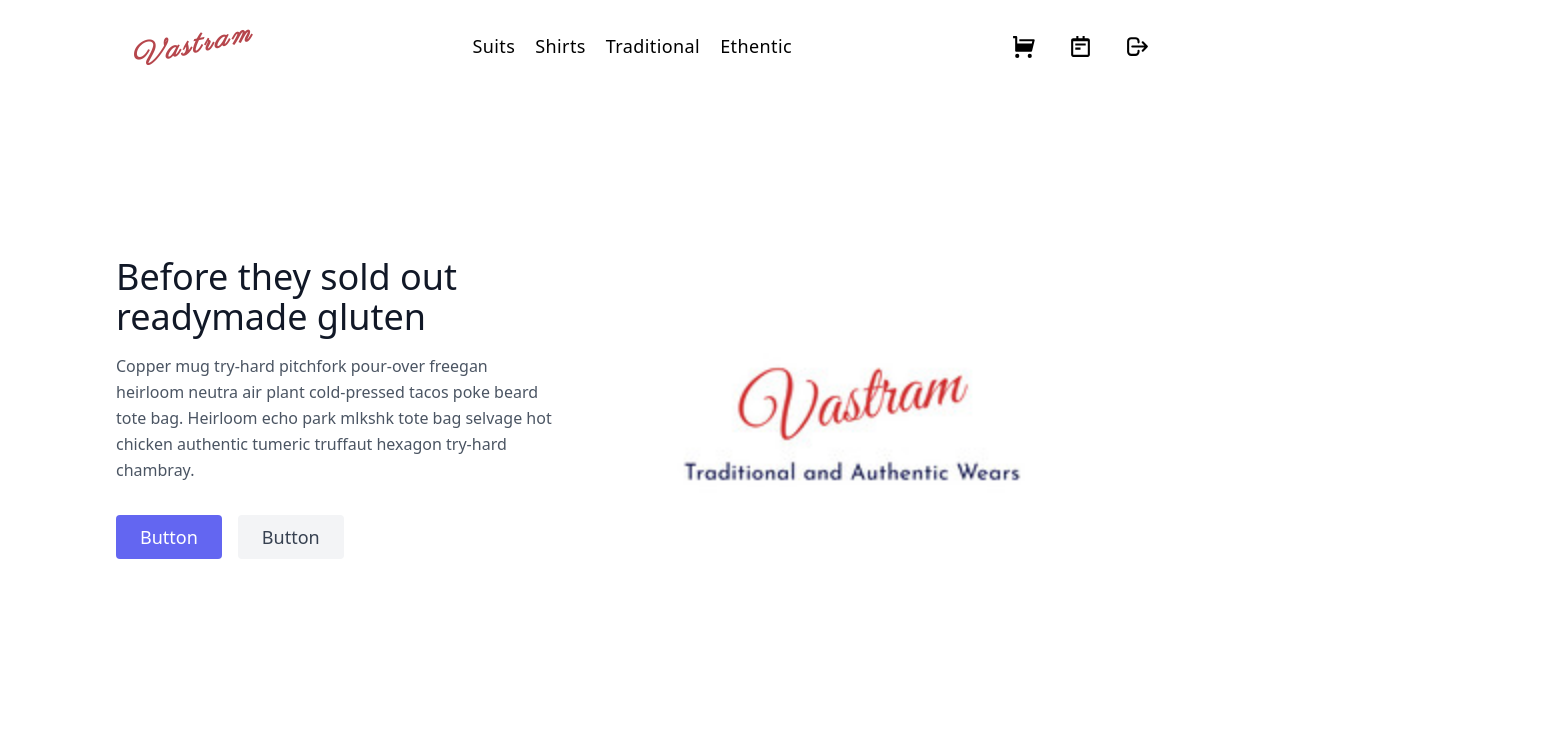
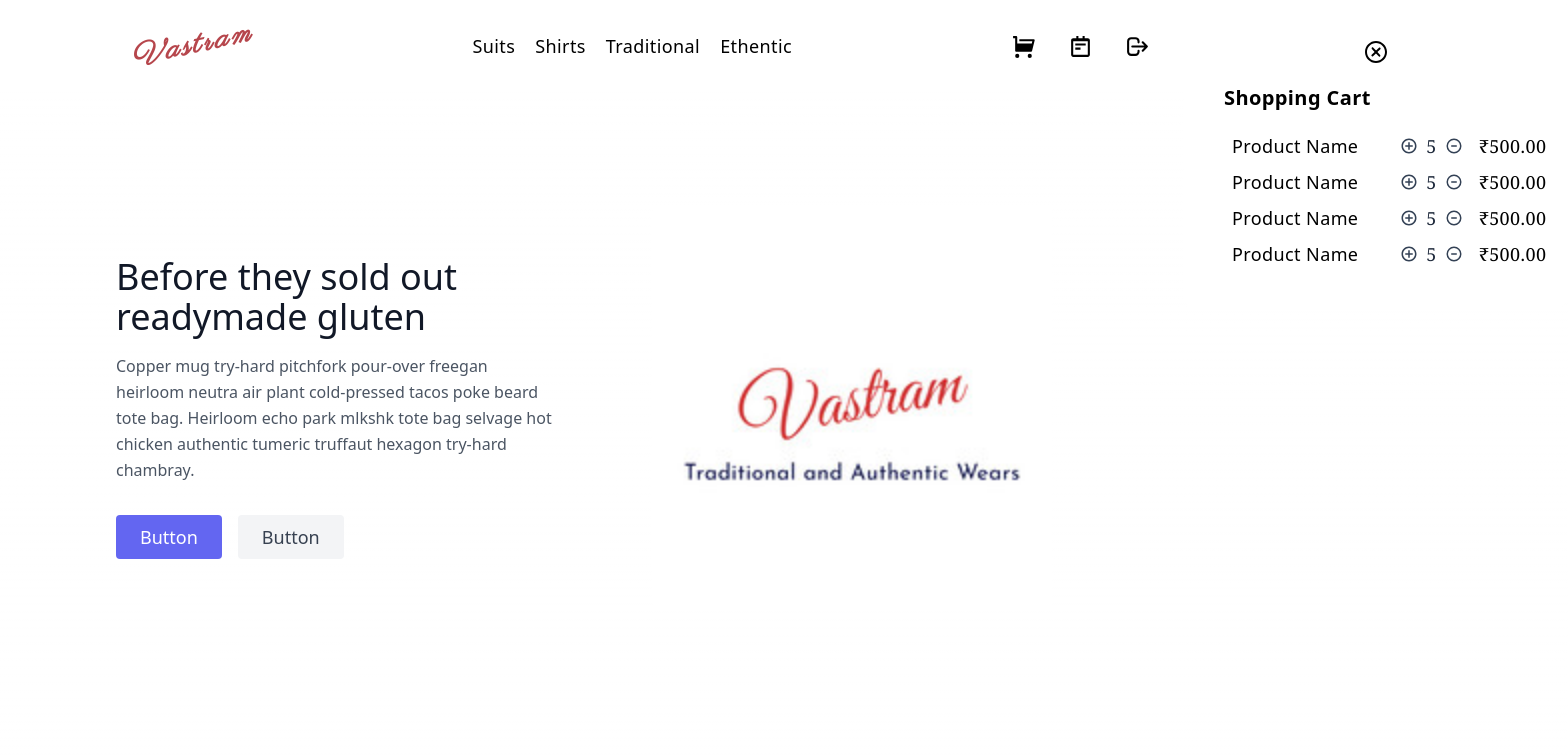
Before and after one commit to shawakash/Vastram, a Next.js app in the folder vastram/: page / in a window 1280 px wide. Shown: the top 756 px of the page, 1568 px wide, since content can reach past the window. Built offline with nearby package versions, Linux system fonts and the light colour scheme.

Commit message:
Side Bar Updation

```diff
--- a/vastram/src/components/Navbar.jsx
+++ b/vastram/src/components/Navbar.jsx
@@ -1,11 +1,25 @@
 import Link from 'next/link';
-import React from 'react'
+import React, { useRef } from 'react'
 import { RiShoppingCartFill } from 'react-icons/ri'
 import { BiNotepad } from 'react-icons/bi'
-import { CgProfile } from 'react-icons/cg'
-import { HiOutlineLogout } from 'react-icons/hi'
+import { CgProfile, CgCloseO } from 'react-icons/cg'
+import { HiOutlineLogout, HiOutlineMinusCircle } from 'react-icons/hi'
+import { RiAddCircleLine } from 'react-icons/ri'
 
 const Navbar = () => {
+    const sideCartRef = useRef();
+    const toggleCart = () => {
+        if (sideCartRef.current.classList.contains('translate-x-full')) {
+            sideCartRef.current.classList.remove('translate-x-full')
+            sideCartRef.current.classList.add('translate-x-0')
+            // sideCartRef.current.classList.remove('hidden')
+        }
+        else if (!sideCartRef.current.classList.contains('translate-x-full')) {
+            sideCartRef.current.classList.remove('translate-x-0')
+            sideCartRef.current.classList.add('translate-x-full')
+            // sideCartRef.current.classList.add('hidden')
+        }
+    }
     return (
         <nav className="flex flex-col items-center justify-around px-5 py-3 md:flex-row gap-y-2 tracking-wide md:py-7 sticky top-0 bg-white backdrop-blur-lg bg-opacity-70">
             <div className="brand font-bold text-xl cursor-pointer md:text-3xl italic text-[#b6464c] font-head tracking-widest -rotate-12">
@@ -27,17 +41,67 @@ const Navbar = () => {
                     <li className="">Ethentic</li>
                 </Link>
             </ul>
-            <ul className="flex gap-x-5 text-sm font-medium md:text-lg justify-between items-center lg:gap-x-8">
-                <Link href={'/checkout'}>
-                    <li className=""><RiShoppingCartFill className='text-base md:text-lg lg:text-[25px]'/></li>
-                </Link>
+            <ul className="flex gap-x-5 text-sm font-medium md:text-lg justify-between items-center lg:gap-x-8 cursor-pointer">
+                {/* <Link href={'/checkout'}> */}
+                    <li onClick={toggleCart} className=""><RiShoppingCartFill className='text-base md:text-lg lg:text-[25px]' /></li>
+                {/* </Link> */}
                 <Link href={'/order'}>
-                    <li className=""><BiNotepad className='text-base md:text-lg lg:text-[25px]'/></li>
+                    <li className=""><BiNotepad className='text-base md:text-lg lg:text-[25px]' /></li>
                 </Link>
                 <Link href={'/logout'}>
-                    <li className=""><HiOutlineLogout className='text-base md:text-lg lg:text-[25px]'/></li>
+                    <li className=""><HiOutlineLogout className='text-base md:text-lg lg:text-[25px]' /></li>
                 </Link>
             </ul>
+            <div ref={sideCartRef} className="sideCart absolute top-24 right-24 flex flex-col gap-y-5 p-10 bg-white bg-opacity-95 rounded-xl md:top-0 right-0 tracking-wide transform transition-transform translate-x-full w-72 md:w-96">
+                <div onClick={toggleCart} className="flex justify-center text-2xl cursor-pointer"><CgCloseO /></div>
+                <h2 className="heading font-semibold text-base md:text-xl">Shopping Cart</h2>
+                <ol className="list-decimal font-normal flex flex-col w-full gap-y-2 text-sm md:text-lg pl-2">
+                    <li className="flex text-sm md:gap-x-4 gap-x-2 items-center text-[14.5px] md:text-lg">
+                        <div className="product w-2/3 ">Product Name</div>
+                        <div className="item-info w-1/6 font-serif flex items-center gap-x-2 w-fit">
+                            <div className="incr text-lg text-slate-700"><RiAddCircleLine /></div>
+                            <div className="count text-slate-800">5</div>
+                            <div className="decr text-slate-700"><HiOutlineMinusCircle /></div>
+                        </div>
+                        <div className="item-total w-1/6 font-serif">
+                        ₹500.00
+                        </div>
+                    </li>
+                    <li className="flex text-sm md:gap-x-4 gap-x-2 items-center text-[14.5px] md:text-lg">
+                        <div className="product w-2/3 ">Product Name</div>
+                        <div className="item-info w-1/6 font-serif flex items-center gap-x-2 w-fit">
+                            <div className="incr text-lg text-slate-700"><RiAddCircleLine /></div>
+                            <div className="count text-slate-800">5</div>
+                            <div className="decr text-slate-700"><HiOutlineMinusCircle /></div>
+                        </div>
+                        <div className="item-total w-1/6 font-serif">
+                        ₹500.00
+                        </div>
+                    </li>
+                    <li className="flex text-sm md:gap-x-4 gap-x-2 items-center text-[14.5px] md:text-lg">
+                        <div className="product w-2/3 ">Product Name</div>
+                        <div className="item-info w-1/6 font-serif flex items-center gap-x-2 w-fit">
+                            <div className="incr text-lg text-slate-700"><RiAddCircleLine /></div>
+                            <div className="count text-slate-800">5</div>
+                            <div className="decr text-slate-700"><HiOutlineMinusCircle /></div>
+                        </div>
+                        <div className="item-total w-1/6 font-serif">
+                        ₹500.00
+                        </div>
+                    </li>
+                    <li className="flex text-sm md:gap-x-4 gap-x-2 items-center text-[14.5px] md:text-lg">
+                        <div className="product w-2/3 ">Product Name</div>
+                        <div className="item-info w-1/6 font-serif flex items-center gap-x-2 w-fit">
+                            <div className="incr text-lg text-slate-700"><RiAddCircleLine /></div>
+                            <div className="count text-slate-800">5</div>
+                            <div className="decr text-slate-700"><HiOutlineMinusCircle /></div>
+                        </div>
+                        <div className="item-total w-1/6 font-serif">
+                        ₹500.00
+                        </div>
+                    </li>
+                </ol>
+            </div>
         </nav>
     );
 }
--- a/vastram/src/pages/_app.js
+++ b/vastram/src/pages/_app.js
@@ -9,6 +9,7 @@ export default function App({ Component, pageProps }) {
       <title>Vastram - Ethentic Wears</title>
       <meta name="description" content="Vastram, clothes, ethentic, tradition clothes" />
       <link rel="shortcut icon" href={'public/logo.png'} type="image/x-icon" />
+      <meta name="viewport" content="width=device-width , initial-scale=1.0 , minimum-scale=1.0"/>
     </Head>
     <Navbar />
     <main className="flex min-h-screen flex-col items-center justify-between px-24 py-5 ">
--- a/vastram/src/styles/globals.css
+++ b/vastram/src/styles/globals.css
@@ -24,6 +24,7 @@ body {
       to bottom,
       transparent,
       rgb(var(--background-end-rgb))
-    )
+    );
+  overflow-x: hidden;
     /* rgb(var(--background-start-rgb)); */
 }
```
